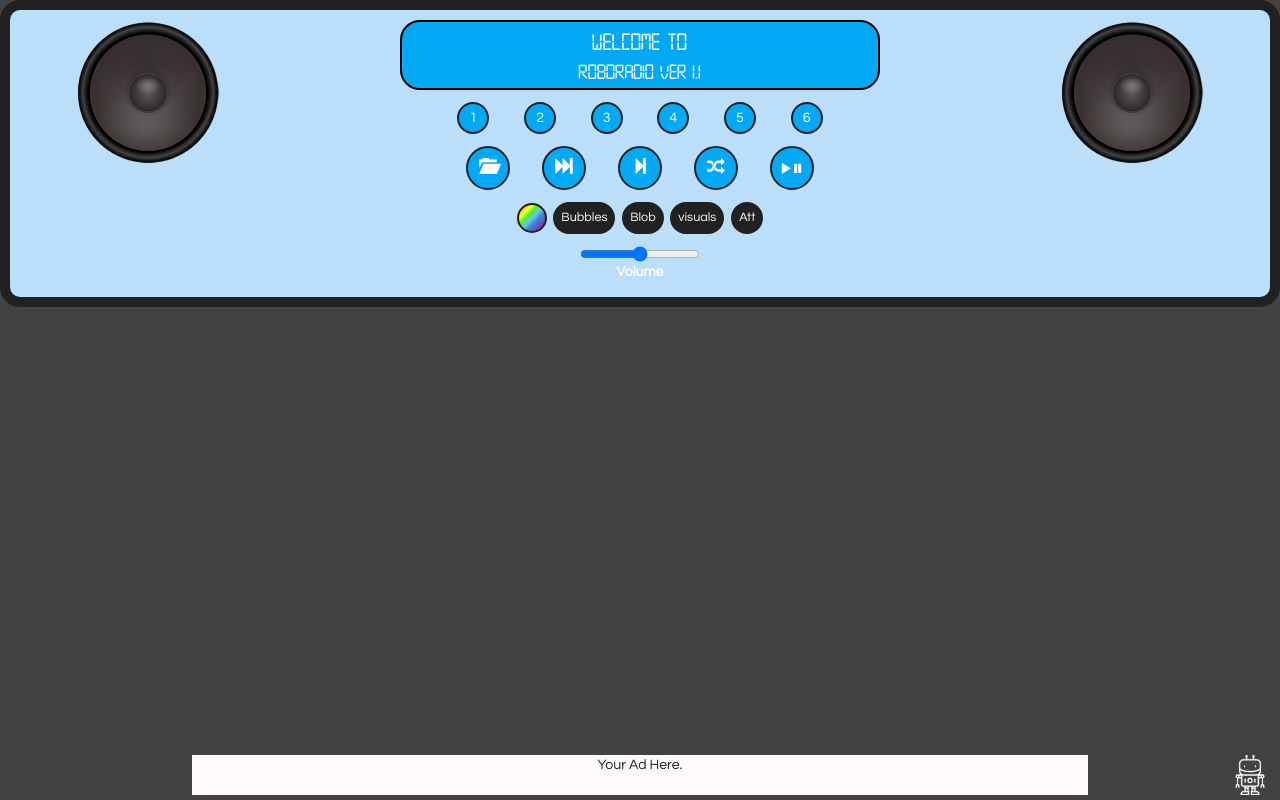
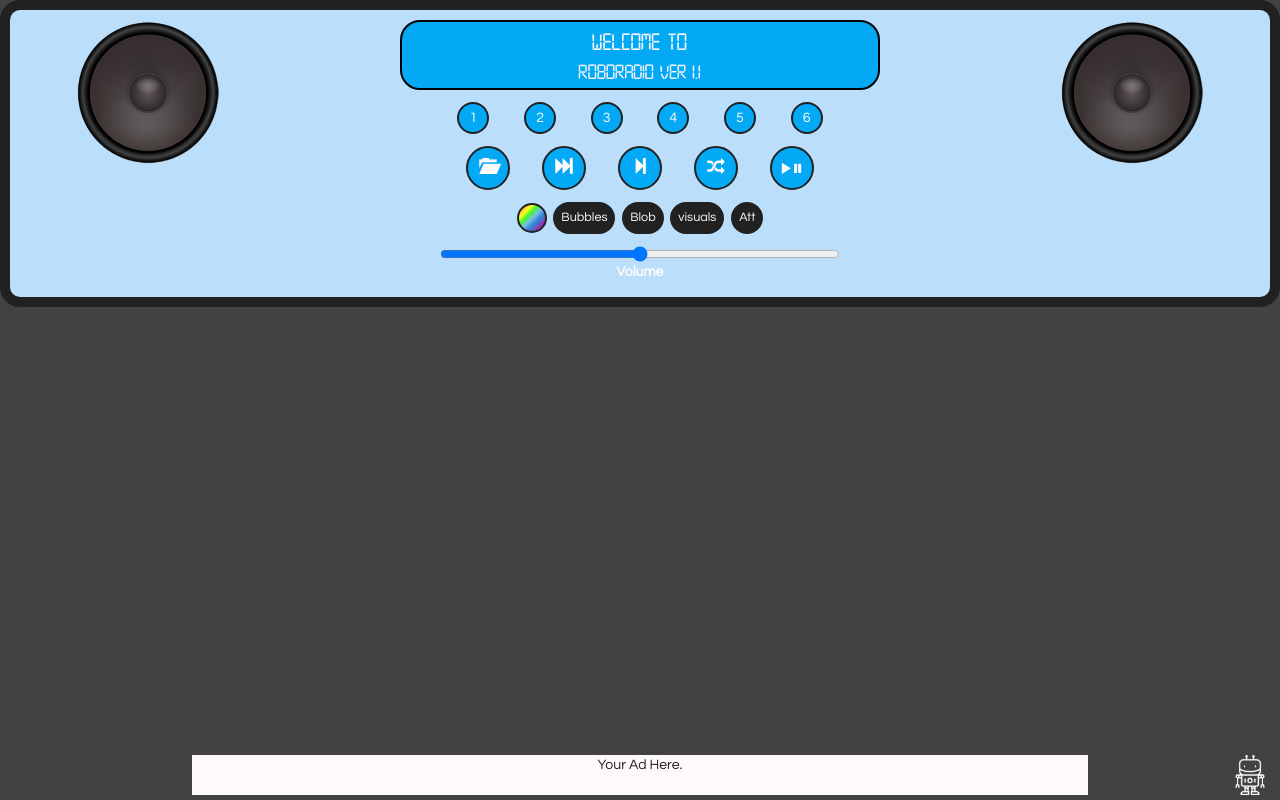
Before and after one commit to doness/roboradio, a plain HTML site: page index.html in a window 1280 px wide. Drawn offline with Linux system fonts and the light colour scheme.

Commit message:
volume styling

```diff
--- a/css/style.css
+++ b/css/style.css
@@ -442,7 +442,7 @@ canvas {
 padding: 10px;
 }
 #volume-slider {
-  width: 120px;
+  width: 400px;
     margin-left: auto;
     margin-right: auto;
 }
```
